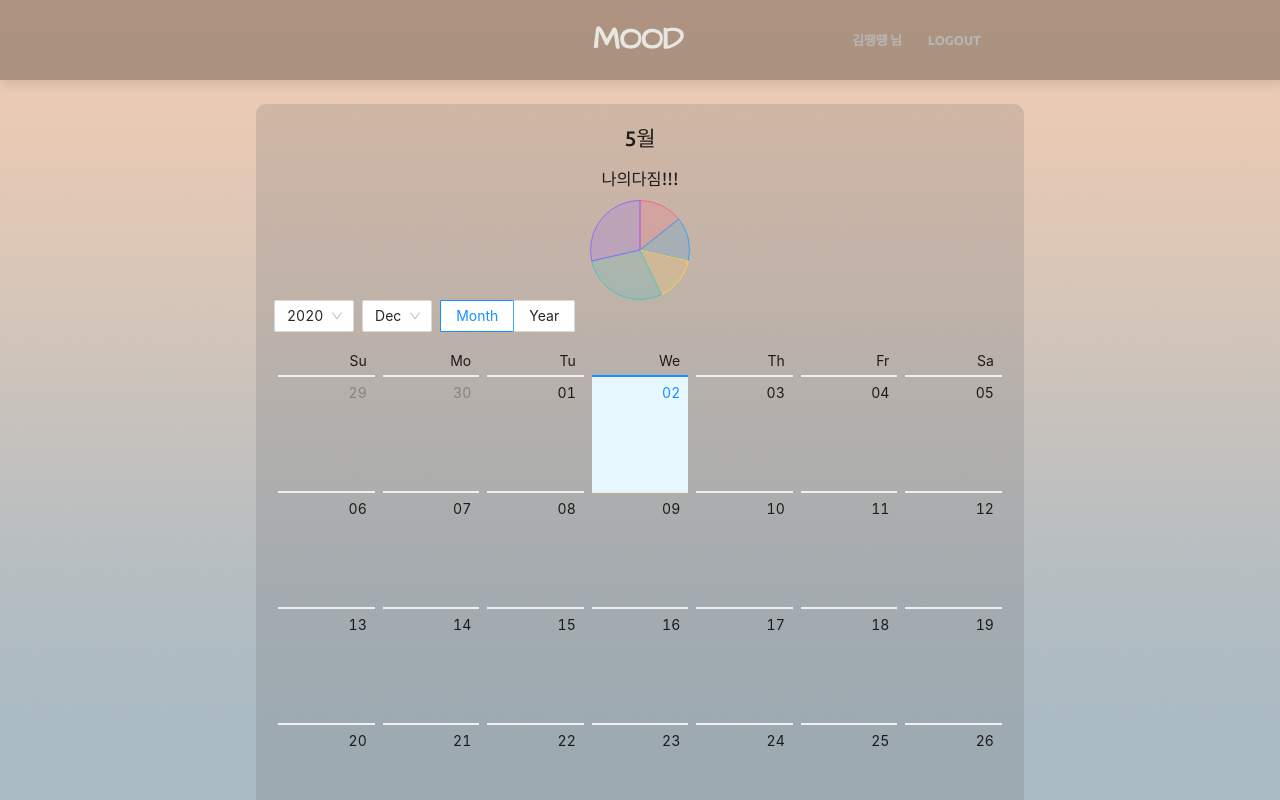
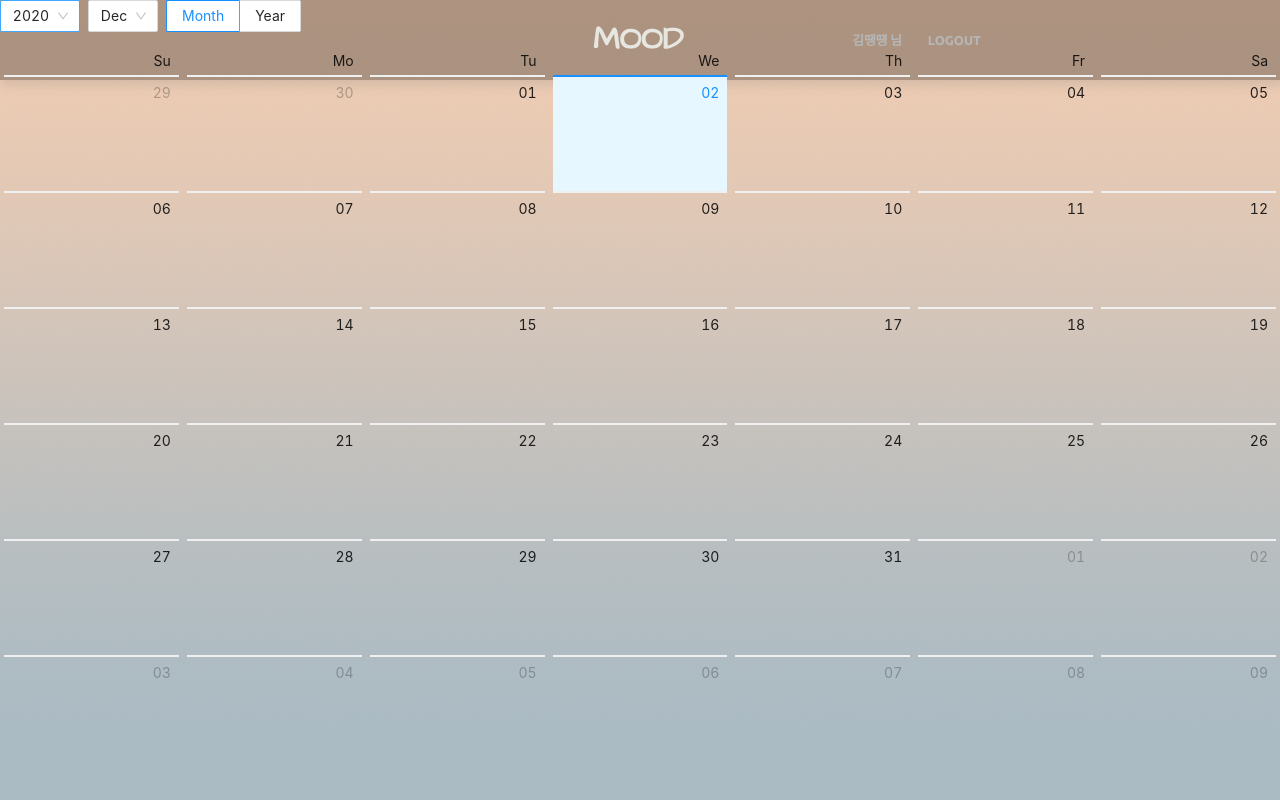
Before and after one commit to dohye1/mood-diary, a React (Create React App) app in the folder client/: page / in a window 1280 px wide. Shown: the top 800 px of the page. Built offline with nearby package versions, Linux system fonts and the light colour scheme.

Commit message:
divide component - landing, calendar

```diff
--- a/client/src/components/CalendarPage/index.js
+++ b/client/src/components/CalendarPage/index.js
@@ -1,20 +1,36 @@
 import React, {useState, useEffect} from 'react';
 import {useDispatch, useSelector} from 'react-redux';
 import { Calendar } from 'antd';
-import Chart from '../Chart';
 import "./styles.scss";
 
-const CalendarPage = () =>{
-    return (
-        <div className="cal-container">
-            <h2 className='title'>5월</h2>
-            <h3 className="self-promise">나의다짐!!!</h3>
-            <Chart />
-            <Calendar/>
-
-        </div>
+const CalendarPage =() =>{
+    const [pickDate, setPickDate] = useState(`${new Date(Date.now()).getFullYear()}-${
+      new Date(Date.now()).getMonth() + 1
+    }`)
 
 
+    const onSelect = async(value) =>{
+        setPickDate(value.format('YYYY-MM-DD'));
+    }
+
+    const onPanelChange = () =>{
+
+    }
+    const dateCellRender = () =>{
+
+    }
+    const monthCellRender = () =>{
+
+    }
+
+
+    return (
+        <Calendar
+            onSelect={onSelect}
+            onPanelChange={onPanelChange}
+            dateCellRender={dateCellRender}
+            monthCellRender={monthCellRender}
+        />
     )
 }
 
--- a/client/src/components/CalendarPage/styles.scss
+++ b/client/src/components/CalendarPage/styles.scss
@@ -1,22 +1,3 @@
-@import '../utils/variables';
-
-.cal-container{
-    width:60%;
-    min-height:80vh;
-    margin-top:13vh;
-    background-color: rgba(102, 102, 105, 0.2);
-    border-radius: 10px;
-    padding:1.3em;
-    display: flex;
-    flex-direction: column;
-    align-items: center;
-    justify-content: flex-start;
-    .title{
-        font-family: $eng;
-    }
-    .self-promise{
-        font-family: $kor;
-    }
 .ant-picker-calendar-header{
         margin-top: 0px;
         padding-top:0px;
@@ -28,4 +9,3 @@
 .ant-picker-calendar-full .ant-picker-panel{
     background-color: rgba($color: #000000, $alpha: 0.0);
 }
-}
```
Also changed, not shown: client/src/components/LandingPage/index.js (added, +20 -0 lines), client/src/components/LandingPage/styles.scss (added, +20 -0 lines). Lines whose indentation alone changed are shown as unchanged.
